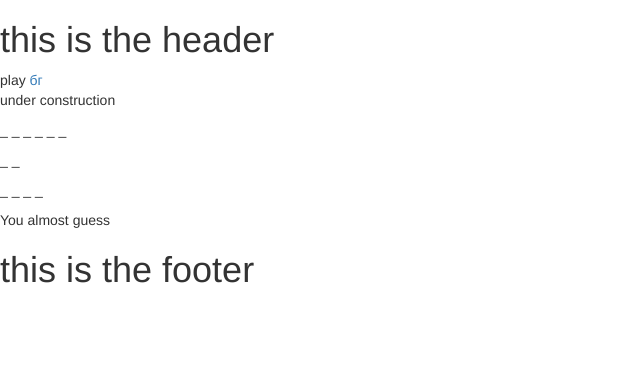
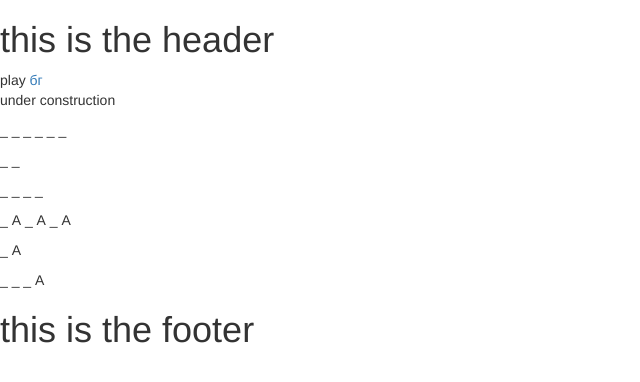
Before and after one commit to krasimiramitova/K_project, a PHP site: page /pages/en/play.php in a window 1280 px wide. Shown: the top 382 px of the page, without its empty margins (0-640 px from the left). Run offline with PHP 8.4, Linux system fonts and the light colour scheme.

Commit message:
word check

```diff
--- a/pages/en/play.php
+++ b/pages/en/play.php
@@ -49,16 +49,14 @@ function guess($guess, $arr, $guess_array, $mistake)
 		}
 	}
 }
-$guess='Ф';
+$guess='а';
 //guess('а', $arr, $guess_array,$mistake);
 $result=guess($guess, $arr, $guess_array,$mistake);
 if (is_numeric($result))
 	{echo "You almost guess";
 		$mistake=$result;
-		//var_dump($mistake);
 	}
 else {$guess_array=$result;
-	//var_dump($guess_array);
 	}
 
 
```
